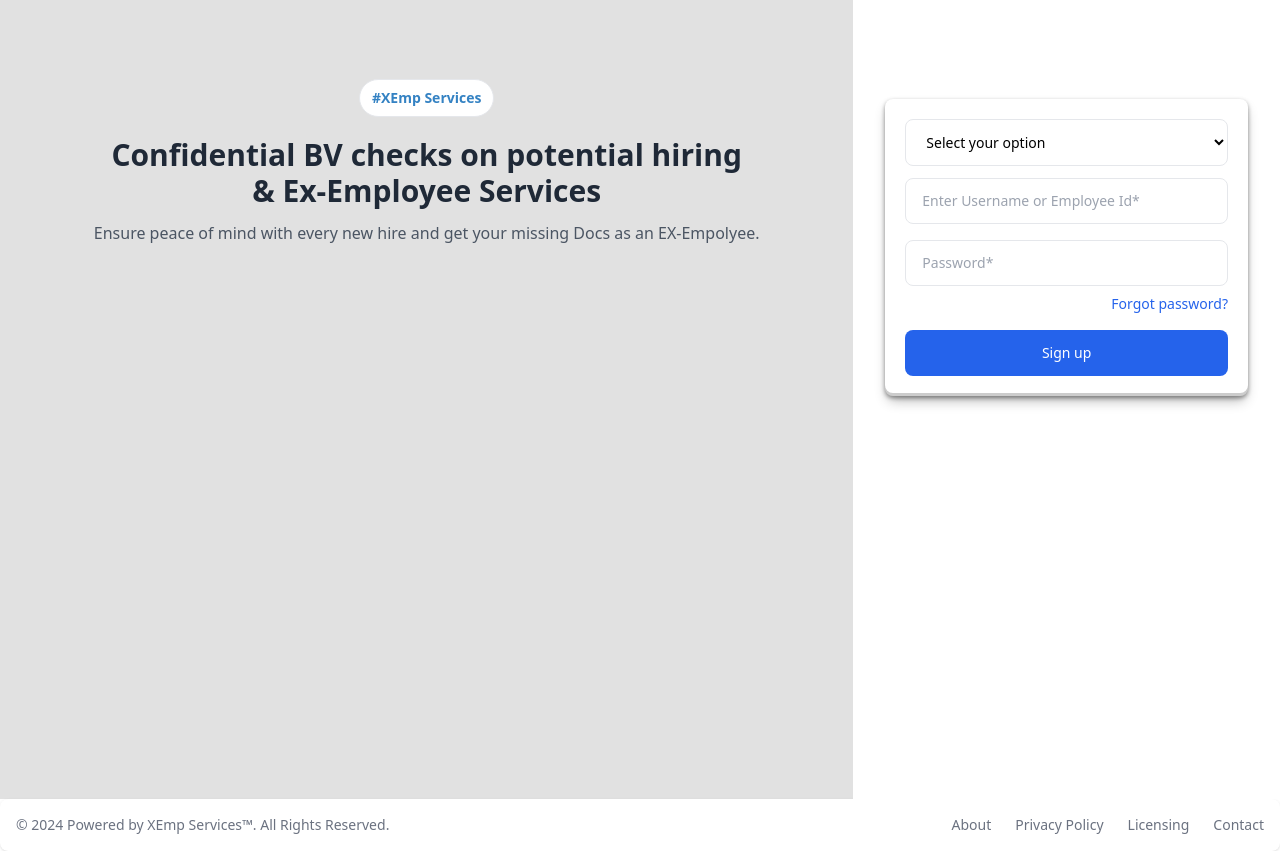
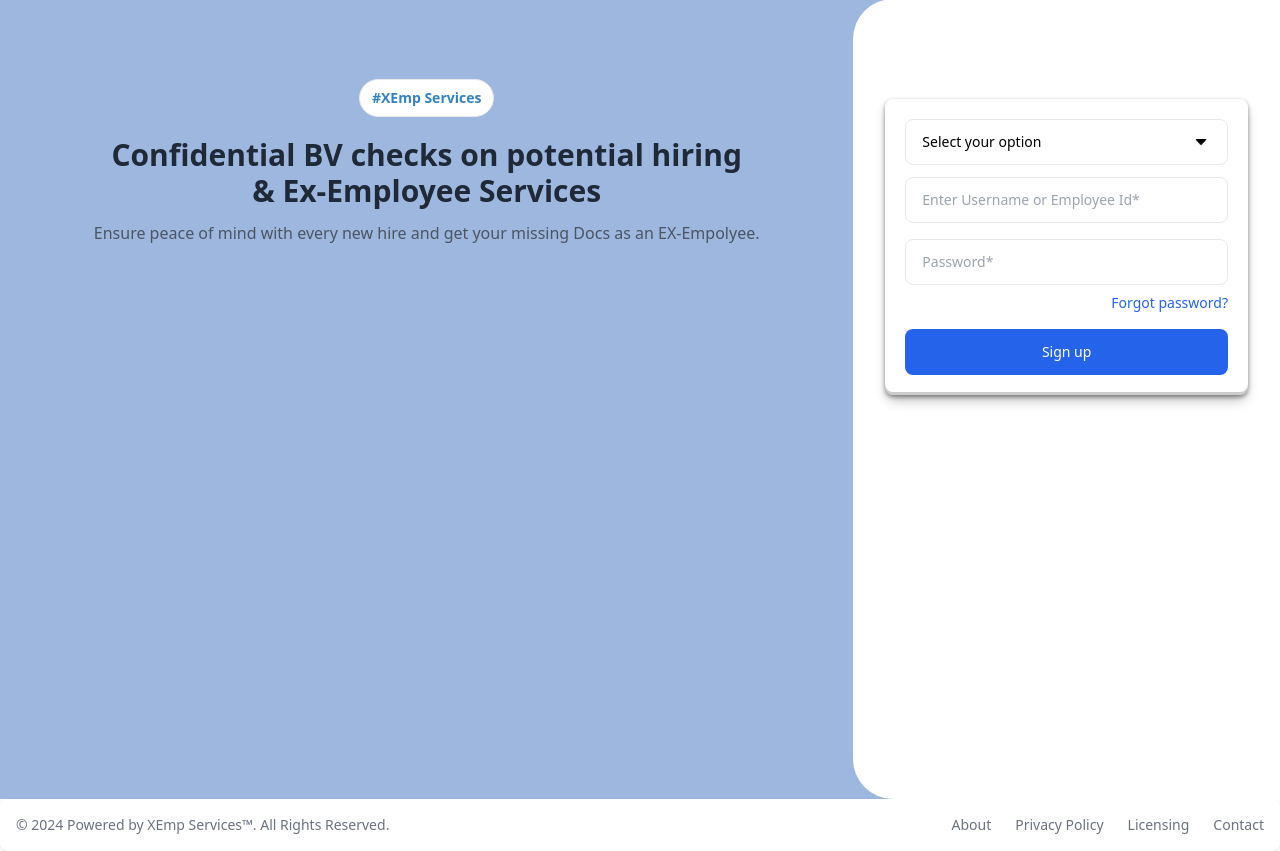
Before and after one commit to saisudeep6/employeeChecker, a PHP site: page /Pages/Company/index.html in a window 1280 px wide. Shown: the part 102-953 px from the top of the page. Run offline with PHP 8.4, Linux system fonts and the light colour scheme; some libraries are stand-ins or nearby versions; grey boxes are pictures that could not be loaded.

Commit message:
completed landing page company index.html

```diff
--- a/Pages/Company/companyAllCSS.css
+++ b/Pages/Company/companyAllCSS.css
@@ -2,15 +2,30 @@
     text-decoration: none !important;
 }
 .HeroSection{
-    background-color: rgba(0, 0, 0, 0.116);
+    background-color: rgb(157, 183, 223);
 }
 .mainHeroContent{
     height: auto;
 }
 .SubHeroContent{
-    height: auto;
-    border-radius: 0px;
+    border-top-left-radius: 30px;
+    border-top-right-radius: 30px;
     background-color: white;
+}
+.SubHeroContent select {
+    appearance: none;
+    -webkit-appearance: none;
+    -moz-appearance: none;
+    background: url('/assets/img/icons/down.png') no-repeat right center;
+    background-position: calc(100% - 20px) center;
+    background-size: 12px;
+}
+@media (min-width:999px) {
+    .SubHeroContent{
+        border-top-left-radius: 40px;
+        border-top-right-radius: 0px;
+        border-bottom-left-radius: 40px;
+    }
 }
 .formCard{
     background-color: white;
--- a/Pages/Company/index.html
+++ b/Pages/Company/index.html
@@ -227,7 +227,7 @@
               <div class="mb-4">
                 <div class="flex justify-center text-center mx-auto mb-3">
                   <div class="w-full">
-                    <select name="Select" id="mySelect" onchange="changeText()" class="custom_select py-3 px-4 block w-full bg-white border border-gray-200 rounded-lg text-sm focus:border-blue-500 focus:ring-blue-500 disabled:opacity-50 disabled:pointer-events-none focus:outline-none">
+                    <select name="Select" id="mySelect" onchange="changeText()" required class="custom_select py-3 px-4 block w-full bg-white border border-gray-200 rounded-lg text-sm focus:border-blue-500 focus:ring-blue-500 disabled:opacity-50 disabled:pointer-events-none focus:outline-none">
                       <option value="None" disabled selected>Select your option</option>
                       <option value="BvAgency" class="custom_option">BV Agency</option>
                       <option value="ExEmployee">Ex-Empolyee</option>
@@ -239,7 +239,7 @@
                     >Enter Username or Employee Id</span
                   ></label
                 >
-                <input
+                <input required
                   type="email"
                   id="hs-hero-email-2"
                   class="py-3 px-4 block w-full border border-gray-200 rounded-lg text-sm focus:border-blue-500 focus:ring-blue-500 disabled:opacity-50 disabled:pointer-events-none focus:outline-none"
@@ -251,7 +251,7 @@
                 <label for="hs-hero-password-2" class="block text-sm font-medium"
                   ><span class="sr-only">Password</span></label
                 >
-                <input
+                <input required
                   type="password"
                   id="hs-hero-password-2"
                   class="py-3 px-4 block w-full border border-gray-200 rounded-lg text-sm focus:border-blue-500 focus:ring-blue-500 disabled:opacity-50 disabled:pointer-events-none focus:outline-none"
--- a/Pages/Company/login.html
+++ b/Pages/Company/login.html
@@ -149,6 +149,7 @@
           <p class="mt-3 text-base text-gray-500">
             Empower Your Team by Managing Records, Verifications, and Platform Operations.
           </p>
+          <p class="mt-3 text-xl text-center text-gray-800 font-bold md:leading-tight lg:leading-tight">Login</p>
           <!-- End Title -->
           <!-- Form starts here  -->
           <form class="mt-5">
@@ -201,7 +202,7 @@
       </div>
 
       <div
-        class="hidden md:block md:absolute md:top-0 md:start-1/2 md:end-0 h-full bg-[url('https://images.unsplash.com/photo-1606868306217-dbf5046868d2?ixlib=rb-4.0.3&ixid=MnwxMjA3fDB8MHxwaG90by1wYWdlfHx8fGVufDB8fHx8&auto=format&fit=crop&w=1920&q=80')] bg-no-repeat bg-center bg-cover"
+        class="hidden md:block md:absolute md:top-0 md:start-1/2 md:end-0 h-full bg-blue-100 bg-no-repeat bg-center bg-cover"
       ></div>
       <!-- End Col -->
     </div>
```
Also changed, not shown: assets/img/icons/down.png (added).
